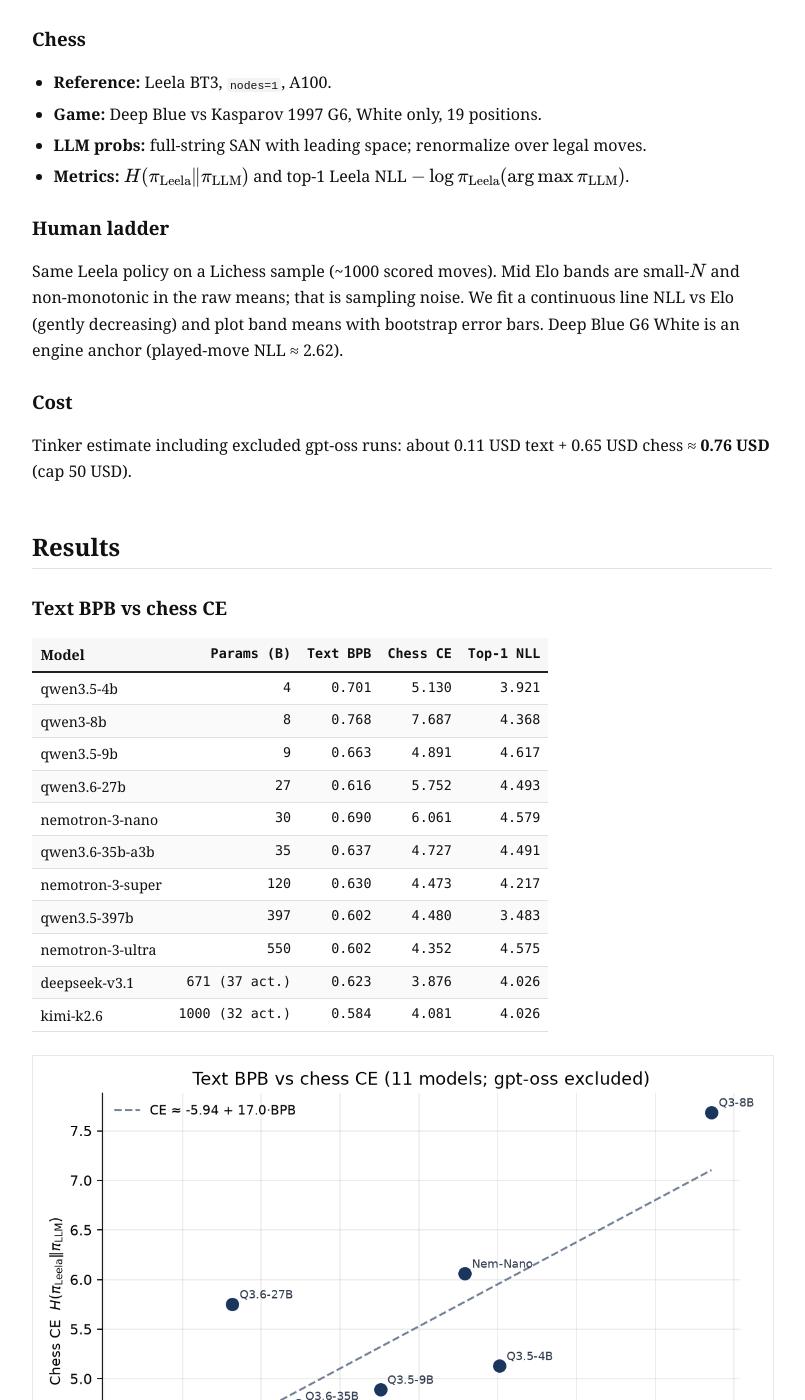
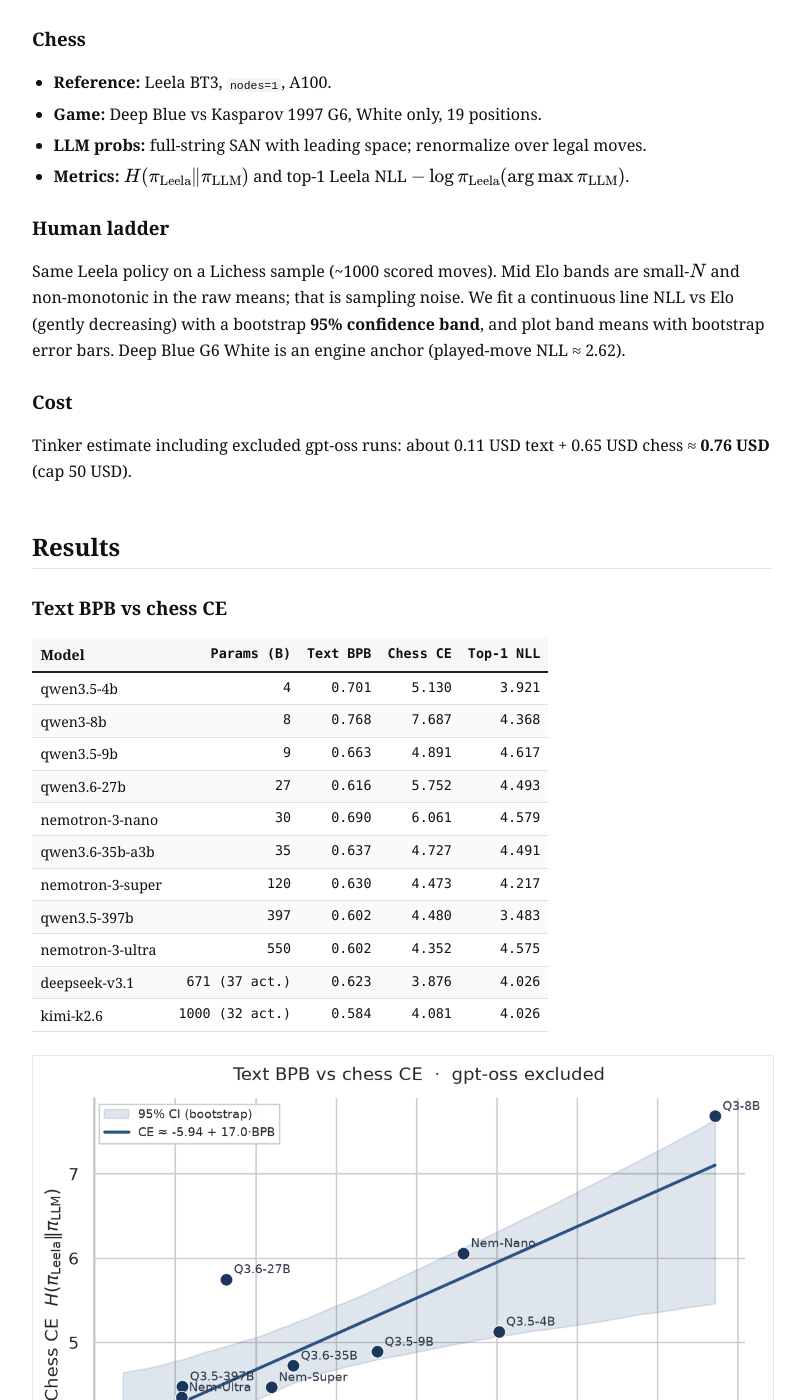
Before and after one commit to emilschmitz/emilschmitz.github.io, a Jekyll site: the page built from _posts/2025-11-09-correlation-between-pretraining-and-chess-loss.md, in a window 1280 px wide and 1400 px high, scrolled down 1789 px. Shown: the whole window, without its empty margins (238-1043 px from the left). Built offline with Jekyll 4.4.1, drawn with Linux system fonts in a browser that asks for light colours; some of the changed text lies outside the part shown.

Commit message:
Seaborn plots with bootstrap 95% CIs; tighten figure captions.
Co-authored-by: Cursor <cursoragent@cursor.com>

```diff
--- a/_posts/2025-11-09-correlation-between-pretraining-and-chess-loss.md
+++ b/_posts/2025-11-09-correlation-between-pretraining-and-chess-loss.md
@@ -50,7 +50,7 @@ We also ran GPT-OSS-20B and GPT-OSS-120B. Under this chat / Harmony protocol the
 
 ### Human ladder
 
-Same Leela policy on a Lichess sample (~1000 scored moves). Mid Elo bands are small-$$N$$ and non-monotonic in the raw means; that is sampling noise. We fit a continuous line NLL vs Elo (gently decreasing) and plot band means with bootstrap error bars. Deep Blue G6 White is an engine anchor (played-move NLL ≈ 2.62).
+Same Leela policy on a Lichess sample (~1000 scored moves). Mid Elo bands are small-$$N$$ and non-monotonic in the raw means; that is sampling noise. We fit a continuous line NLL vs Elo (gently decreasing) with a bootstrap **95% confidence band**, and plot band means with bootstrap error bars. Deep Blue G6 White is an engine anchor (played-move NLL ≈ 2.62).
 
 ### Cost
 
@@ -75,11 +75,13 @@ Tinker estimate including excluded gpt-oss runs: about 0.11 USD text + 0.65 USD
 | kimi-k2.6 | 1000 (32 act.) | 0.584 | 4.081 | 4.026 |
 
 ![Text BPB vs chess CE](/assets/chess-check-20260710/text_bpb_vs_chess_ce.png)
-<p class="figcap">Figure 1. Lower BPB and lower CE are better (bottom-left). gpt-oss omitted.</p>
+<p class="figcap">Figure 1. Lower BPB and lower CE are better (bottom-left). Line is OLS; shaded band is a bootstrap 95% CI. gpt-oss omitted.</p>
 
 Among these 11: Pearson $$r(\mathrm{BPB},\mathrm{CE})\approx 0.84$$, Spearman $$\approx 0.74$$,
 
-$$\mathrm{CE} \approx -5.94 + 16.99\cdot\mathrm{BPB}.$$
+$$\mathrm{CE} \approx -5.94 + 16.99\cdot\mathrm{BPB}$$
+
+(with a wide bootstrap CI — $$n=11$$ points, so treat the slope as indicative, not precise).
 
 Best chess CE: DeepSeek-V3.1 (3.876). Lowest text BPB: Kimi-K2.6 (0.584). Lowest top-1 NLL: Qwen3.5-397B (3.483).
 
@@ -94,10 +96,10 @@ Best chess CE: DeepSeek-V3.1 (3.876). Lowest text BPB: Kimi-K2.6 (0.584). Lowest
 | DeepBlue1997 (G6) | — | 2.625 | — | 19 |
 
 ![Human Elo ladder](/assets/chess-check-20260710/human_elo_ladder.png)
-<p class="figcap">Figure 2. Mid bands overlap within error; the continuous fit is weakly decreasing in Elo.</p>
+<p class="figcap">Figure 2. Mid bands overlap within error; continuous fit with 95% CI is weakly decreasing in Elo.</p>
 
 ![CE vs top-1 NLL](/assets/chess-check-20260710/ce_vs_top1_nll.png)
-<p class="figcap">Figure 3. All models sit above Deep Blue and 2600+ played-move NLL on the top-1 metric.</p>
+<p class="figcap">Figure 3. All models sit above Deep Blue and 2600+ played-move NLL. Shaded band: bootstrap 95% CI on the CE→top-1 fit.</p>
 
 Empirical CE→top-1 fit on models: $$\mathrm{top1}\approx 3.69 + 0.113\cdot\mathrm{CE}$$ (shallow). Human NLL vs Elo is also shallow ($$\mathrm{NLL}\approx 3.42 - 0.00039\cdot\mathrm{Elo}$$). Naively chaining those fits to “model Elo” is misleading — model top-1 NLLs (≈3.5–4.6) lie outside the human played-NLL support (≈2.2–3.0). The honest summary: **on this Leela metric, every model is worse than every well-sampled human band and worse than Deep Blue on G6.**
 
```
Also changed, not shown: assets/chess-check-20260710/ce_vs_top1_nll.png, assets/chess-check-20260710/human_elo_ladder.png, assets/chess-check-20260710/text_bpb_vs_chess_ce.png.
